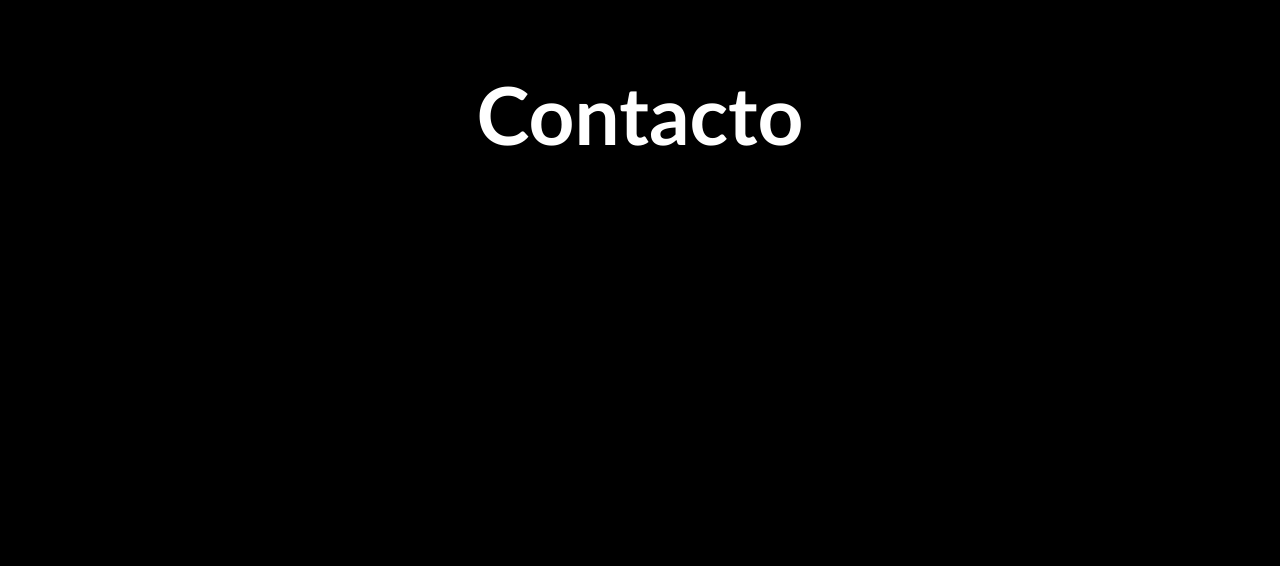
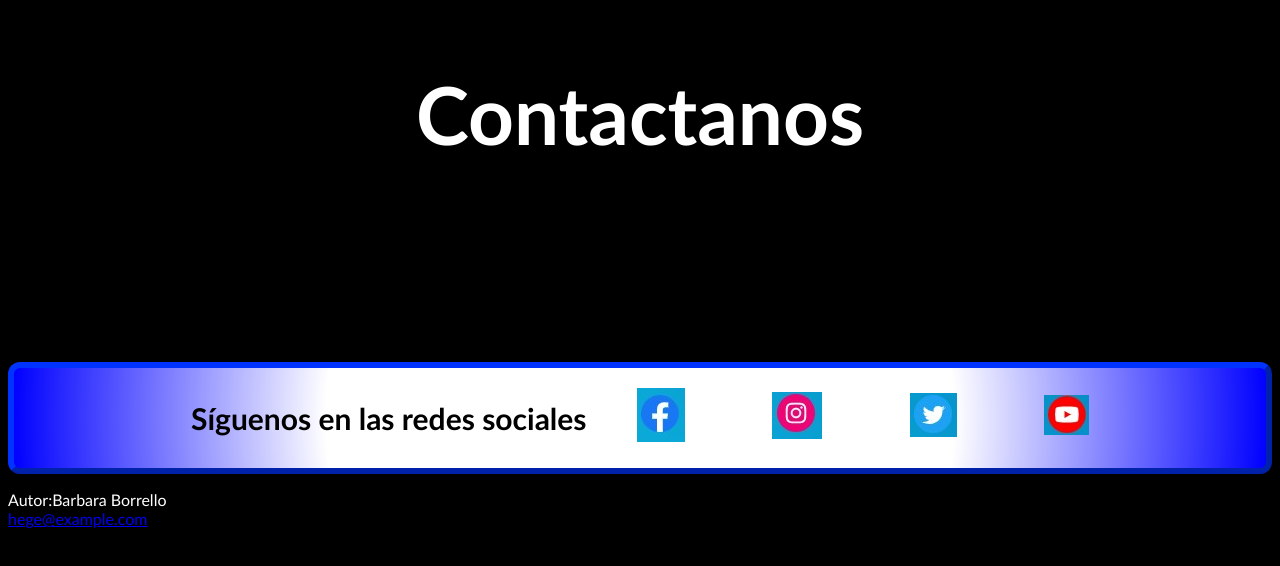
Before and after one commit to BarbiBorrello/Barbara_Borrello_TP_FINAL_Web1, a plain HTML site: page html/contacto.html in a window 1280 px wide. Drawn offline with Linux system fonts and the light colour scheme.

```diff
--- a/html/contacto.html
+++ b/html/contacto.html
@@ -1,5 +1,6 @@
 <!DOCTYPE html>
 <html lang="en">
+
 <head>
     <meta charset="UTF-8">
     <meta http-equiv="X-UA-Compatible" content="IE=edge">
@@ -7,18 +8,40 @@
     <title>Contactanos</title>
     <link rel="stylesheet" type="text/css" href="../style.css">
 </head>
+
 <body>
 
     <div class="contenedor">
 
-        <h2 class="titulos"> Contacto</h2>
+        <h2 class="titulos"> Contactanos</h2>
 
 
 
 
 
 
+        <div class="redes-sociales"> Síguenos en las redes sociales
+            <div id="logos-redes-sociales">
+                <div> <a href="https://www.facebook.com/CookingDiaryMYTONA" target="_blank"> <img
+                            src="../img/Logo_facebook.jpg"></img> </a> </div>
+                &nbsp;&nbsp;&nbsp;&nbsp;&nbsp;&nbsp;&nbsp;&nbsp;&nbsp;&nbsp;&nbsp;&nbsp;
+                <div> <a href="https://www.instagram.com/cookingdiary_official/" target="_blank"> <img
+                            src="../img/Logo_instagram.jpg"></img> </a> </div>
+                &nbsp;&nbsp;&nbsp;&nbsp;&nbsp;&nbsp;&nbsp;&nbsp;&nbsp;&nbsp;&nbsp;&nbsp;
+                <div> <a href="https://twitter.com/cookingdiary" target="_blank"> <img src="../img/Logo_titwer.jpg"
+                            alt=""> </img> </a> </div>
+                &nbsp;&nbsp;&nbsp;&nbsp;&nbsp;&nbsp;&nbsp;&nbsp;&nbsp;&nbsp;&nbsp;&nbsp;
+                <div> <a href="https://www.youtube.com/channel/UC_4hNXHvg5xwDy4qDSsi83w" target="_blank"> <img
+                            src="../img/Logo_youtube.jpg" alt=""> </img> </a> </div>
 
+            </div>
+        </div>
+
+        <footer>
+            <p>Autor:Barbara Borrello<br>
+                <a href="babiborrello@gmail.com">hege@example.com</a>
+            </p>
+        </footer>
 
 
 
@@ -29,4 +52,5 @@
     </div>
 
 </body>
+
 </html>
```
Also changed, not shown: img/Contacto.jpg (renamed from img/Fondo_pie_de_pagina.jpg).
